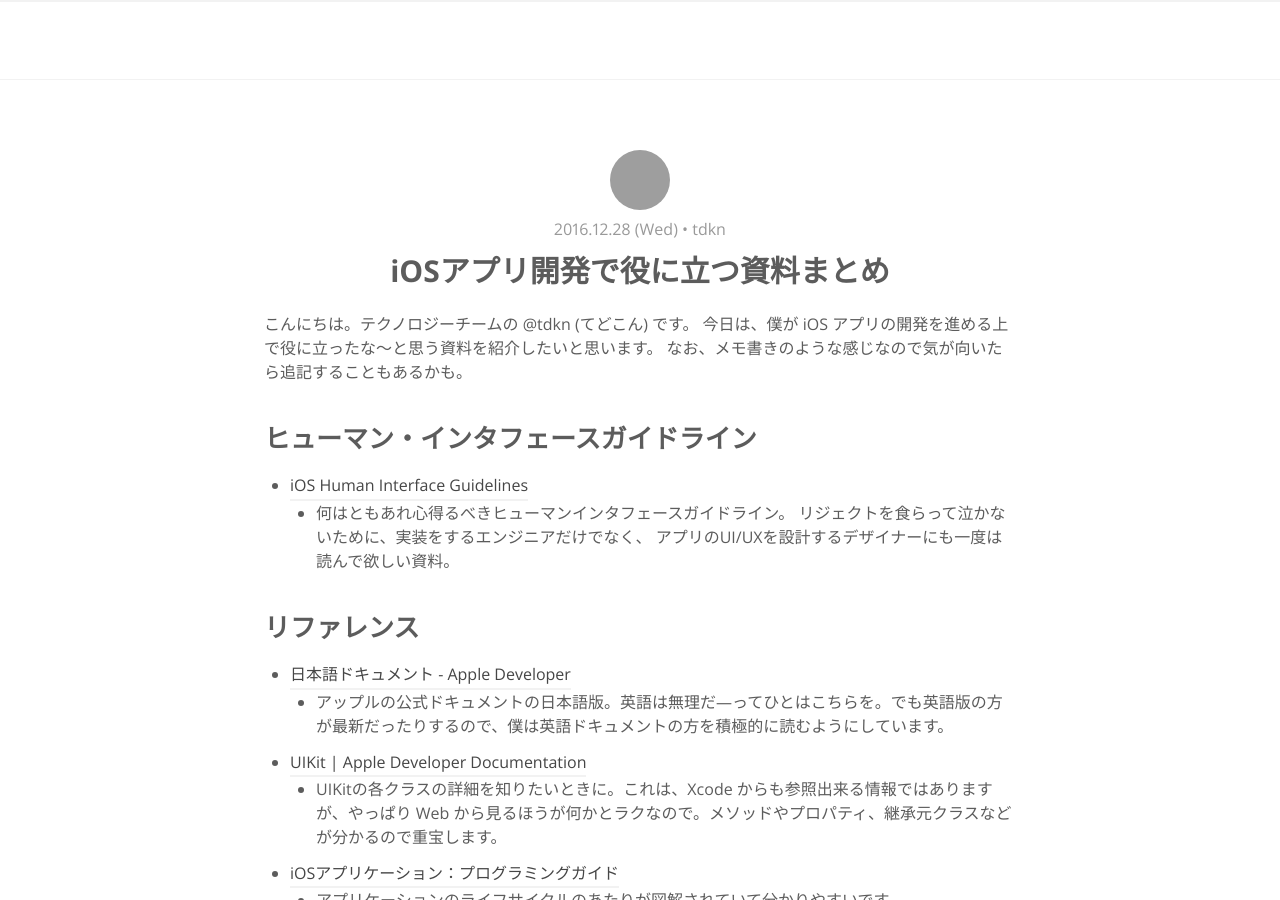
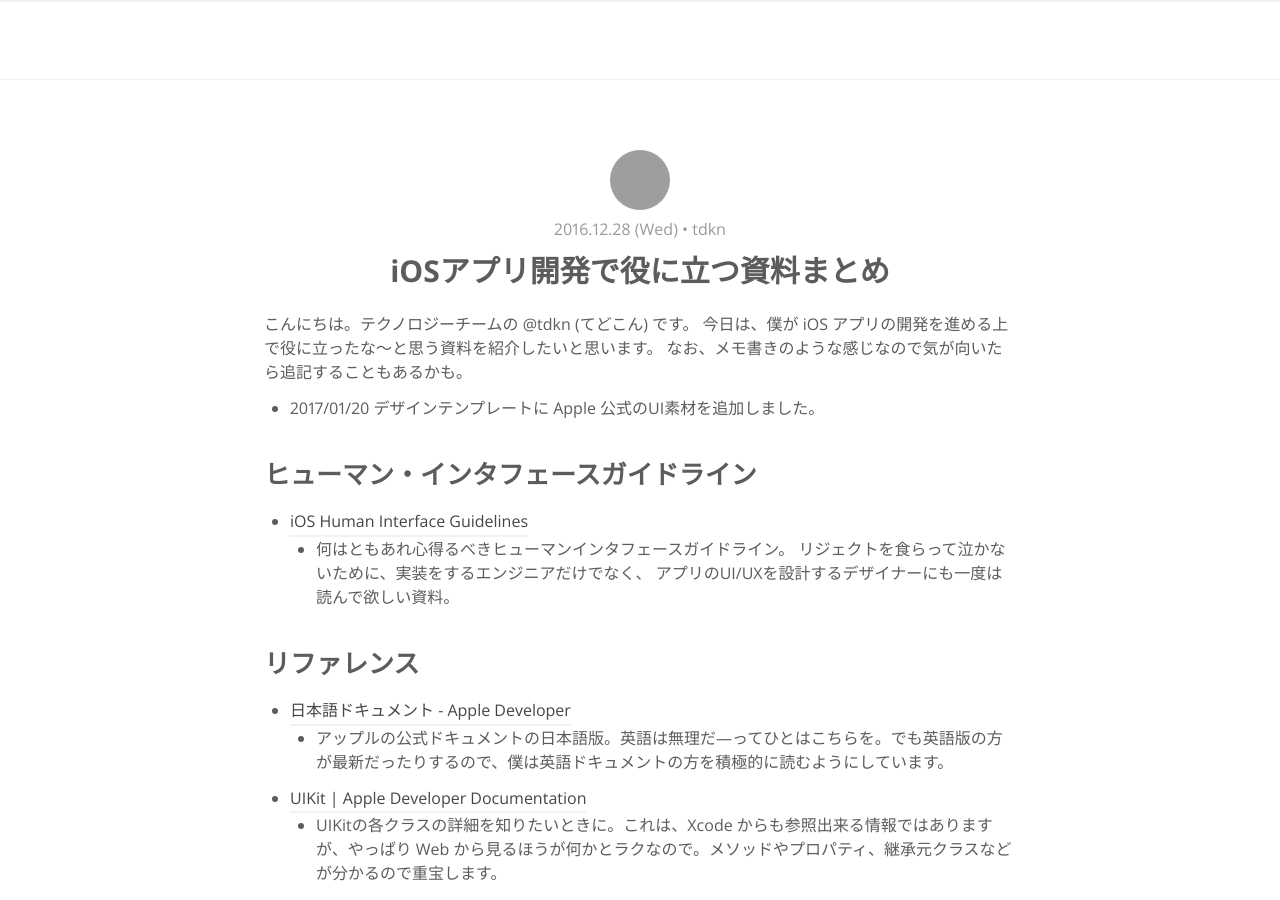
Before and after one commit to RyukyuInteractive/tech.ryukyu-i.co.jp, a Jekyll site: the page built from _posts/2016-12-28-useful-ios-references.md, in a window 1280 px wide and 900 px high. Built offline with Jekyll 4.4.1, drawn with Linux system fonts in a browser that asks for light colours; emoji names are drawn with the system emoji font; a script that is not in the unit is left out; comment, search, counter and statistics services are not loaded; some of the changed text lies outside the part shown; grey boxes are pictures that could not be loaded.

```diff
--- a/_posts/2016-12-28-useful-ios-references.md
+++ b/_posts/2016-12-28-useful-ios-references.md
@@ -9,6 +9,8 @@
 こんにちは。テクノロジーチームの @tdkn (てどこん) です。
 今日は、僕が iOS アプリの開発を進める上で役に立ったな〜と思う資料を紹介したいと思います。
 なお、メモ書きのような感じなので気が向いたら追記することもあるかも。
+
+- 2017/01/20 デザインテンプレートに Apple 公式のUI素材を追加しました。
 
 ## ヒューマン・インタフェースガイドライン
 
```
Also changed, not shown: other parts of _posts/2016-12-28-useful-ios-references.md (+1 -0 lines).
